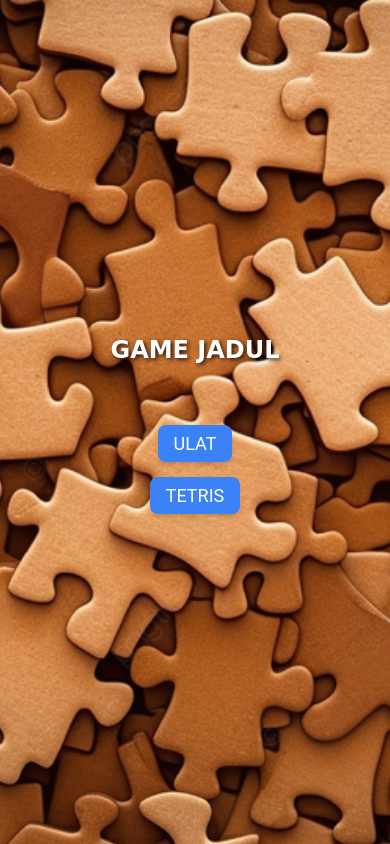
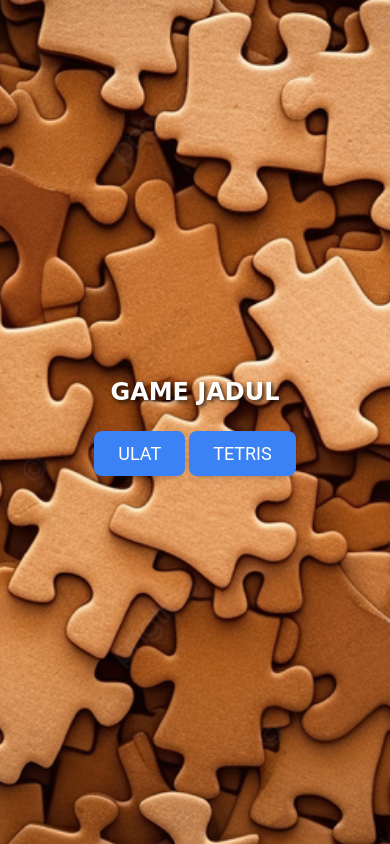
Before and after one commit to ZMEiyuu/GAME, a plain HTML site: page index.html in a window 390 px wide. Drawn offline with nearby package versions, Linux system fonts and the light colour scheme.

Commit message:
layar utama

```diff
--- a/index.html
+++ b/index.html
@@ -11,7 +11,7 @@
             font-family: 'Roboto', sans-serif;
             margin: 0;
             padding: 0;
-            overflow: hidden; /* Menghilangkan scroll untuk memastikan background fullscreen */
+            overflow: hidden;
         }
         .puzzle-background {
             background-image: url('start.png');
@@ -26,32 +26,27 @@
             font-size: 2.5rem;
             color: #fff;
             text-shadow: 2px 2px 4px rgba(0, 0, 0, 0.8);
-            margin-bottom: 40px;
             text-align: center;
         }
         .retro-button {
             font-family: 'Roboto', sans-serif;
         }
-
-        /* Media Query untuk layar yang lebih kecil */
         @media (max-width: 768px) {
             .header {
-                font-size: 1.8rem; /* Mengurangi ukuran teks pada layar kecil */
+                font-size: 1.8rem;
             }
             .puzzle-background {
-                background-size: cover; /* Menjaga gambar tetap penuh tanpa terdistorsi */
+                background-size: cover;
             }
         }
     </style>
 </head>
 <body>
-    <div class="flex flex-col items-center justify-center min-h-screen space-y-6 puzzle-background px-4 sm:px-0">
+    <div class="flex flex-col items-center justify-center min-h-screen space-y-8 puzzle-background">
         <div class="header text-2xl sm:text-3xl md:text-4xl lg:text-5xl"><b>GAME JADUL</b></div>
-        <div class="mt-6">
-            <a href="desain/ulat.html" class="retro-button text-white text-lg sm:text-xl px-4 py-2 sm:px-6 sm:py-3 md:px-8 md:py-4 rounded-lg shadow-md bg-blue-500 hover:bg-blue-700 transition-all">ULAT</a>
-        </div>
-        <div class="mt-6">
-            <a href="balok/start.html" class="retro-button text-white text-lg sm:text-xl px-4 py-2 sm:px-6 sm:py-3 md:px-8 md:py-4 rounded-lg shadow-md bg-blue-500 hover:bg-blue-700 transition-all">TETRIS</a>
+        <div class="space-y-4">
+            <a href="desain/ulat.html" class="retro-button text-white text-lg sm:text-xl px-6 py-3 rounded-lg shadow-md bg-blue-500 hover:bg-blue-700 transition-all">ULAT</a>
+            <a href="balok/start.html" class="retro-button text-white text-lg sm:text-xl px-6 py-3 rounded-lg shadow-md bg-blue-500 hover:bg-blue-700 transition-all">TETRIS</a>
         </div>
     </div>
 </body>
```
